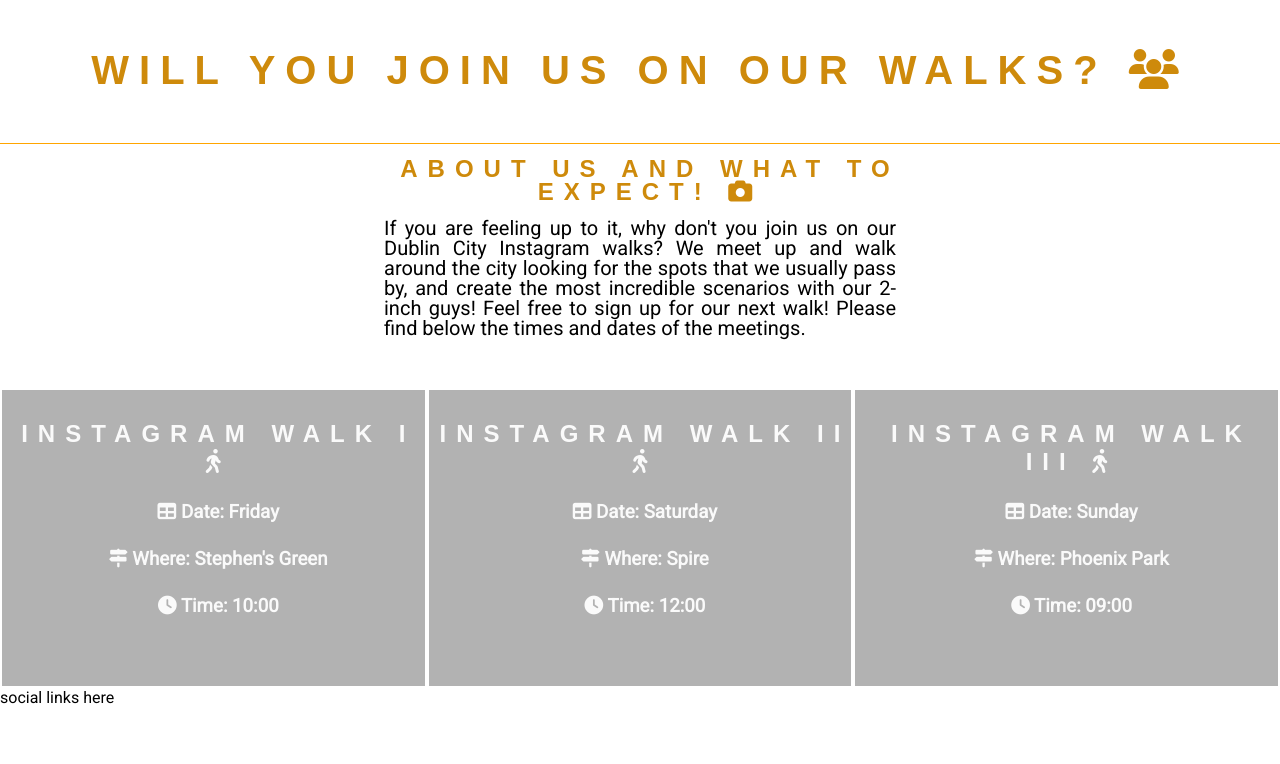
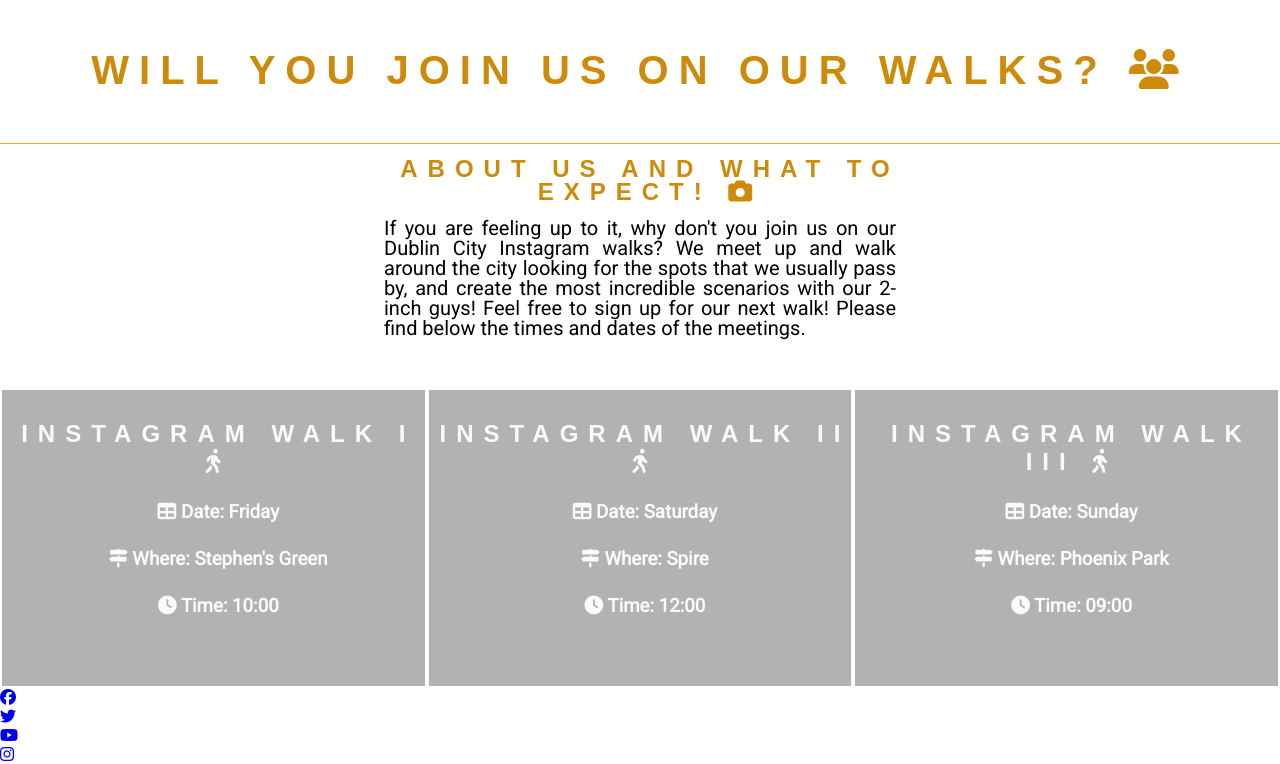
Before and after one commit to fabiocmad/portfolio_project_1-2_inch_footprint, a plain HTML site: page index.html in a window 1280 px wide. Shown: the part 677-1441 px from the top of the page. Before the commit the page ends 1384 px from the top, so only its background shows below. Drawn offline with Linux system fonts and the light colour scheme; a web font is replaced by a local one.

Commit message:
add social media iconts to footer of the page

```diff
--- a/index.html
+++ b/index.html
@@ -67,7 +67,20 @@
         </div>
     </section>
     <footer>
-        social links here
+        <ul>
+            <li>
+                <a href="https://facebook.com" target="_blank" rel="noopener" aria-label="visit our Facebook page (opens in a new tab)"><i class="fab fa-facebook"></i></a>
+            </li>
+            <li>
+                <a href="https://twitter.com" target="_blank" rel="noopener" aria-label="visit our Twitter page (opens in a new tab)"><i class="fab fa-twitter"></i></a>
+            </li>
+            <li>
+                <a href="https://youtube.com" target="_blank" rel="noopener" aria-label="visit our Youtube page (opens in a new tab)"><i class="fab fa-youtube"></i></a>
+            </li>
+            <li>
+                <a href="https://www.instagram.com/2inchfootprint/?hl=en" target="_blank" rel="noopener" aria-label="visit our Instagram page (opens in a new tab)"><i class="fab fa-instagram"></i></i></a>
+            </li>
+        </ul>
     </footer>
 
     <!-- font awesome script -->
```
Also changed, not shown: assets/images/wireframes/colors.png (added), assets/images/wireframes/gallery.png (renamed from assets/images/gallery.png), assets/images/wireframes/home-page.png (renamed from assets/images/home-page.png), assets/images/wireframes/sign-up.png (renamed from assets/images/sign-up.png), 1 other file.
